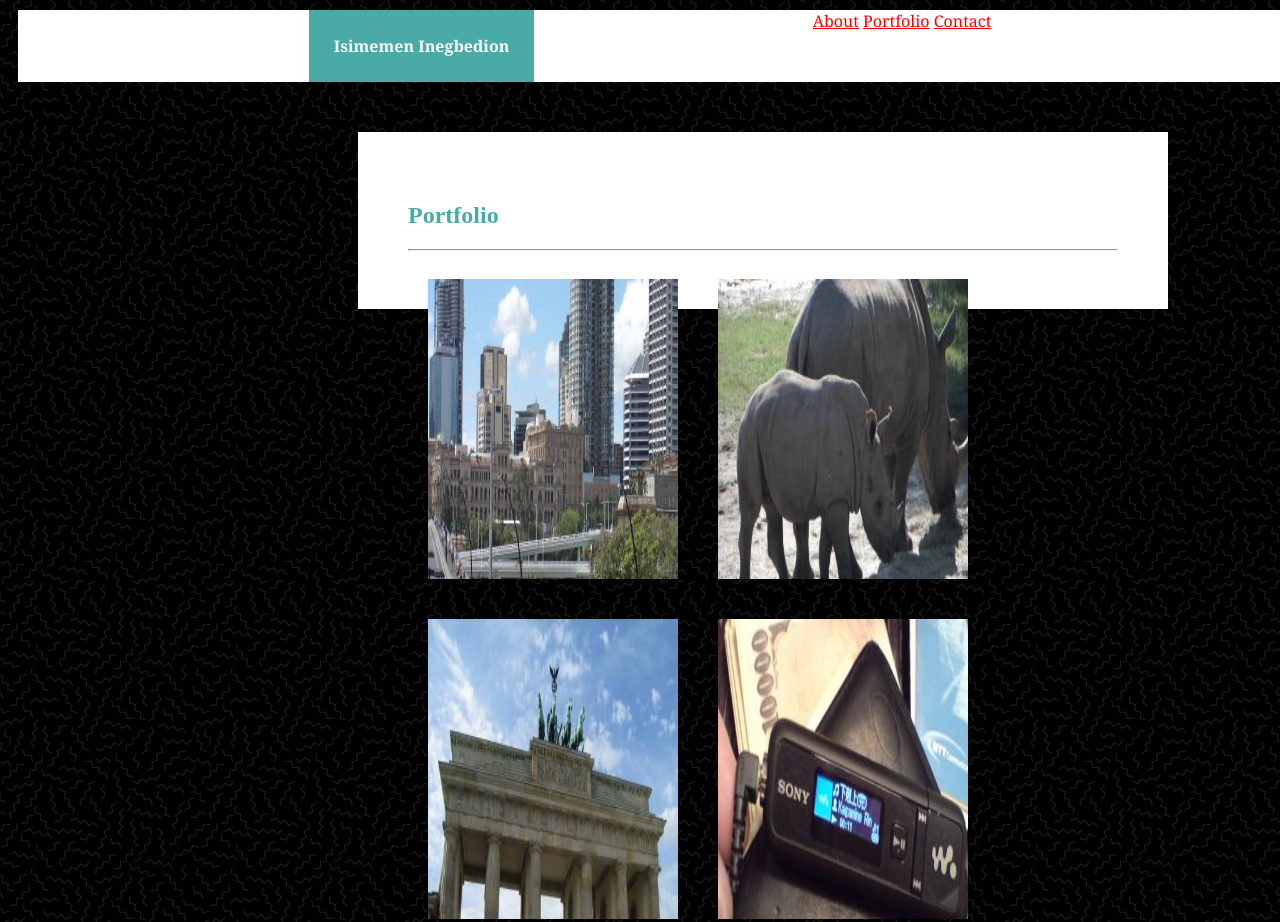
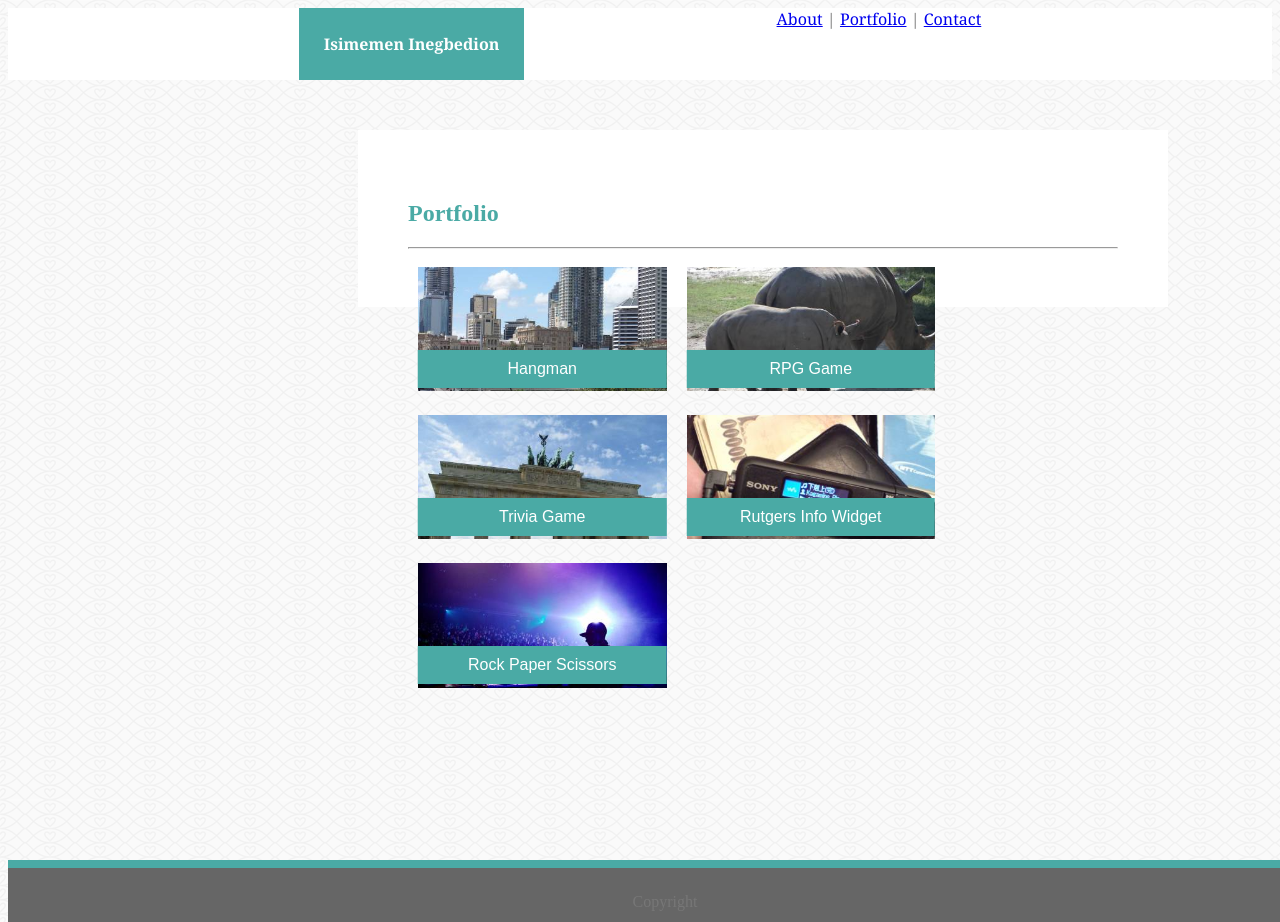
Before and after one commit to illimitableissi/Basic-Portfolio, a plain HTML site: page portfolio.html in a window 1280 px wide. Shown: the top 922 px of the page. Drawn offline with Linux system fonts and the light colour scheme.

Commit message:
Almost at the goal line

```diff
--- a/assets/css/style.css
+++ b/assets/css/style.css
@@ -2,7 +2,7 @@ header{
     font-family: 'Georgia', Times, Times New Roman, serif;
     background-color: #ffffff;
     border-color: #cccccc;
-    margin:10px;
+    margin:0px 0px 10px 0px;
     width: 100%;
     }
 
@@ -36,7 +36,7 @@ body{
     background-color: #ffffff;
     border-color: #dddddd;
     color: #777777;
-    background-image: url(../images/memphis-mini-dark.png)
+    background-image: url(../images/fishnets-and-hearts.png)
 }
 
 button {
@@ -62,12 +62,6 @@ button {
     margin: 0px 23% 0px 0px
 }
 
-img{
-    height: 300px;
-    width: 250px;
-    float: left;
-    margin: 20px
-}
 
 input{
     width: 700px;
@@ -85,7 +79,47 @@ textarea{
     padding: 50px;
     margin: 50px 50px -100px 100px;
     border: 10px;
-    background-color: #ffffff
+    background-color: #ffffff;
+}
+
+a:visited {
+     color: #777777;
+}
+
+input{
+    margin: 5px 5px 10px 0px
+}
+
+.container {
+    position: relative;
+    width: 35%;
+    margin: 10px;
+    float:left;
+}
+
+.container img{
+    width:100%;
+    height: auto;
+}
+
+.container .btn {
+    position: absolute;
+    bottom: -9%;
+    left: 50%;
+    transform: translate(-50%, -50%);
+    -ms-transform: translate(-50%, -50%);
+    width: 100%
+}
+.container .btn:hover {
+  background-color: black;
+}
+
+
+#MyFace{
+    height: 300px;
+    width: 250px;
+    margin: 20px;
+    float: left
 }
 
 .content{
@@ -93,15 +127,3 @@ textarea{
     margin-left: 250px;
     min-height: calc(100vh - 70px);
 }
-
-a:link {
-    color: red;
-}
-
-a:visited {
-     color: green;
-}
-
-input{
-    margin: 5px 5px 10px 0px
-}
--- a/portfolio.html
+++ b/portfolio.html
@@ -13,26 +13,29 @@
 <header>
     <h1>Isimemen Inegbedion</h1>
 <div class="Links">
-<a href="index.html">About</a>
-<a href="portfolio.html">Portfolio</a>
+<a href="index.html">About</a> |
+<a href="portfolio.html">Portfolio</a> |
 <a href="contact.html">Contact</a>
 </div>
 </header>
 
 <div class="content">
+<div class="AboutMe">
 
-<div class="AboutMe">
     <h2>Portfolio</h2>
 <hr>
 
-<img src="assets/images/placeholder1.jpg">
-<img src="assets/images/placeholder2.jpg">
-<img src="assets/images/placeholder3.jpg">
-<img src="assets/images/placeholder4.jpg">
-<img src="assets/images/placeholder6.jpg">
-
+<div class="container">
+<img src="assets/images/placeholder1.jpg"><button class="btn">Hangman</button></div>
+<div class="container">
+<img src="assets/images/placeholder2.jpg"><button class="btn">RPG Game</button></div>
+<div class="container">
+<img src="assets/images/placeholder3.jpg"><button class="btn">Trivia Game</button></div>
+<div class="container">
+<img src="assets/images/placeholder4.jpg"><button class="btn">Rutgers Info Widget</button></div>
+<div class="container">
+<img src="assets/images/placeholder6.jpg"><button class="btn">Rock Paper Scissors</button></div>
 </div>
-
 </div>
 
 <footer class="footer">Copyright</footer>
```
Also changed, not shown: index.html (+2 -3 lines), assets/images/fishnets-and-hearts.png (added).
